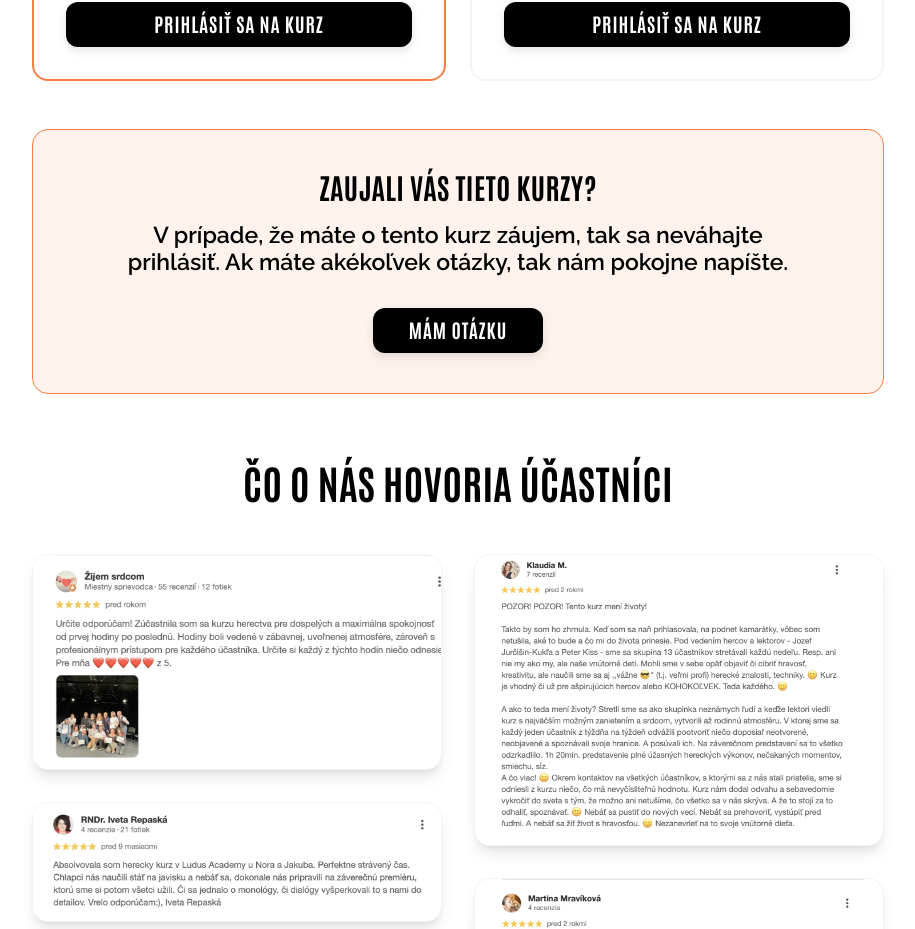
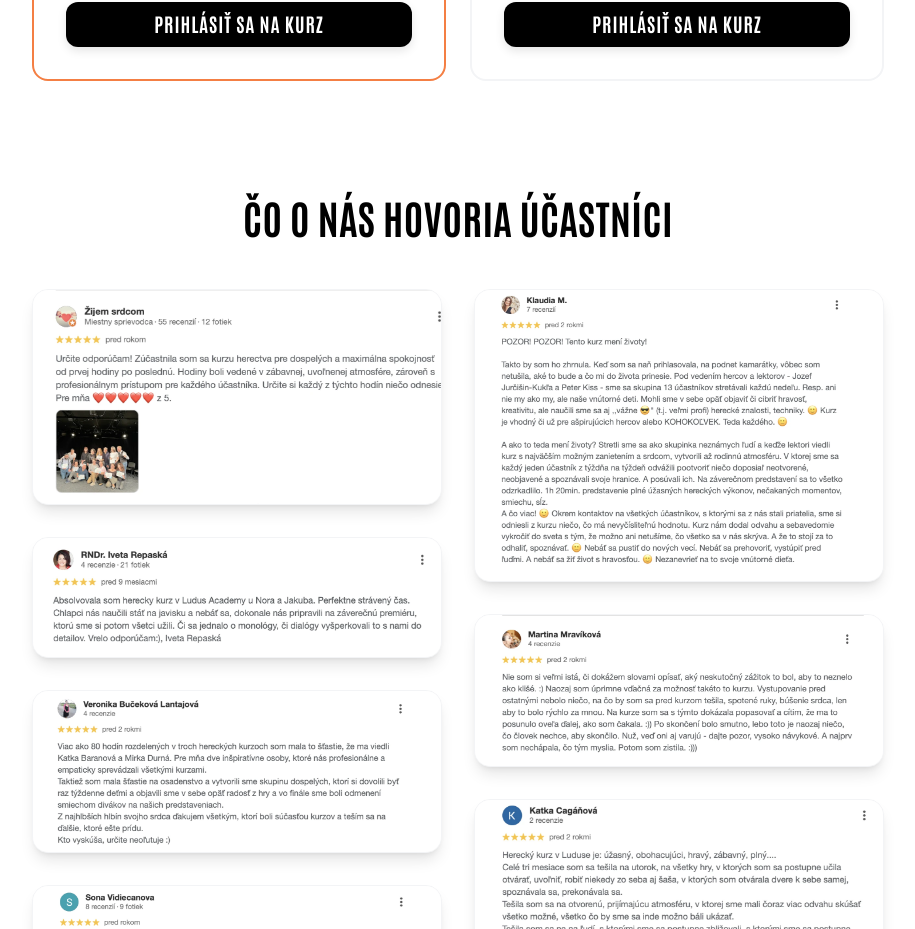
Before and after one commit to aebdigital/ludus, a Next.js app: page /ludus-academy/herecky-kurz in a window 1280 px wide. Shown: the part 2732-3661 px from the top of the page, without its empty margins (364-1279 px from the left). Built offline with nearby package versions, Linux system fonts and the light colour scheme; a web font is replaced by a local one.

Commit message:
remove 'ZAUJALI VÁS TIETO KURZY?' section from herecky kurz

```diff
--- a/src/app/ludus-academy/herecky-kurz/page.tsx
+++ b/src/app/ludus-academy/herecky-kurz/page.tsx
@@ -190,15 +190,7 @@ export default async function HereckyKurzPage() {
                                 </div>
                             </div>
 
-                            <div className="bg-[#f47f44]/10 border border-[#f47f44] p-10 rounded-2xl text-center">
-                                <h4 className="text-[1.8rem] font-bold text-black mb-4 uppercase" style={{ fontFamily: 'var(--font-heading)' }}>
-                                    ZAUJALI VÁS TIETO KURZY?
-                                </h4>
-                                <p className="text-[#000] mb-8 max-w-2xl mx-auto">
-                                    V prípade, že máte o tento kurz záujem, tak sa neváhajte prihlásiť. Ak máte akékoľvek otázky, tak nám pokojne napíšte.
-                                </p>
-                                <Button href="/ludus-academy/kontakt" className="!bg-black !text-white hover:!bg-gray-800">Mám otázku</Button>
-                            </div>
+
 
                             {/* Reviews Section */}
                             <div className="py-16">
```
